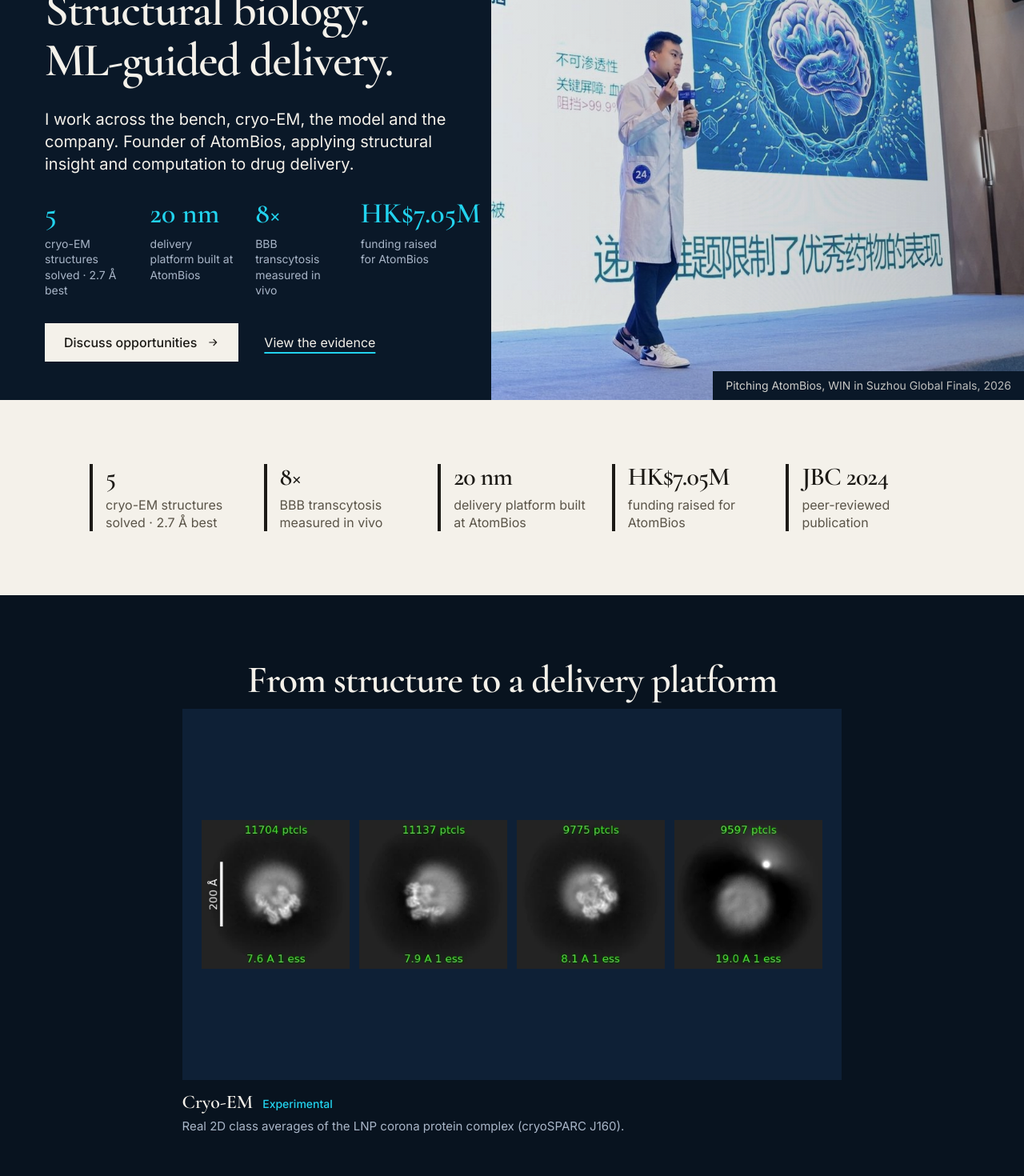
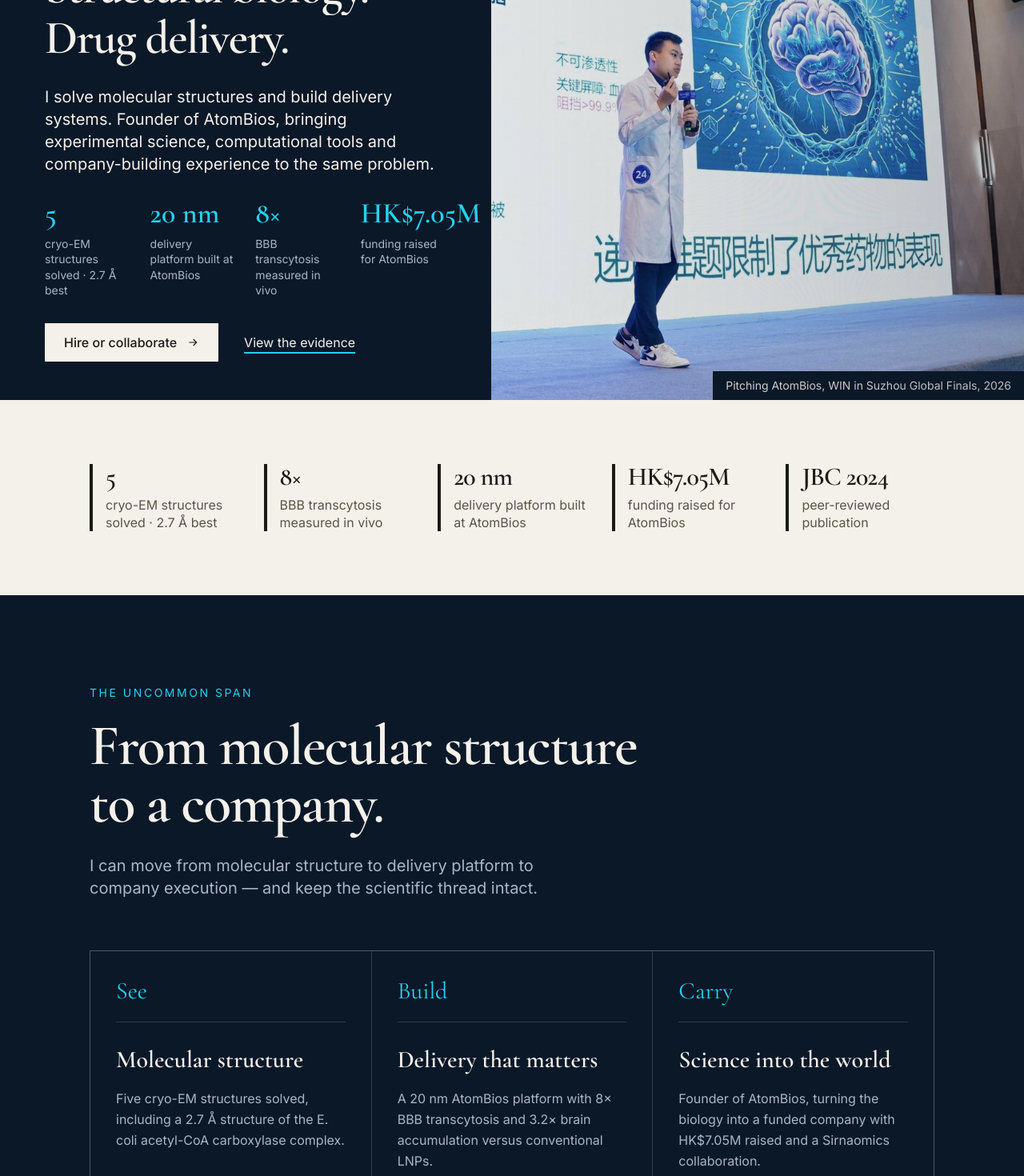
Before and after one commit to Grasswall/jackieng-profile, a Next.js app: page /jackieng-profile/ in a window 1280 px wide. Shown: the part 300-1770 px from the top of the page at 80% size. Built offline with nearby package versions, Linux system fonts and the light colour scheme.

Commit message:
Make unique talent proposition explicit

```diff
--- a/src/app/page.tsx
+++ b/src/app/page.tsx
@@ -1,5 +1,6 @@
 import { EditorialHero } from "@/components/EditorialHero";
 import { ProofStrip } from "@/components/ProofStrip";
+import { UniqueSpan } from "@/components/UniqueSpan";
 import { Vision } from "@/components/Vision";
 import { FounderLens } from "@/components/motion/FounderLens";
 import { EvidenceLayers } from "@/components/motion/EvidenceLayers";
@@ -15,6 +16,7 @@ export default function Home() {
     <main>
       <EditorialHero />
       <ProofStrip />
+      <UniqueSpan />
       {/* Capability proof first; motion chapters then make each claim inspectable. */}
       <Flow />
       <FounderLens />
--- a/src/components/ContactV4.tsx
+++ b/src/components/ContactV4.tsx
@@ -45,16 +45,18 @@ export function ContactV4({ email }: ContactProps) {
           <div data-reveal className="mt-10">
             <Magnetic>
               <a
-                href={`mailto:${email}`}
+                href={`mailto:${email}?subject=Scientific%20role%20discussion`}
                 className="group inline-flex min-h-14 items-center gap-3 bg-ink px-8 text-xl font-medium text-cream transition-colors hover:bg-clay active:scale-95"
                 aria-label={`Email ${email}`}
               >
-                Discuss opportunities
+                Discuss a role
                 <svg viewBox="0 0 24 24" className="h-5 w-5 fill-none stroke-current transition-transform group-hover:translate-x-1" strokeWidth="1.75" aria-hidden="true">
                   <path d="M5 12h14M13 6l6 6-6 6" />
                 </svg>
               </a>
             </Magnetic>
+            <a href={`mailto:${email}?subject=Research%20collaboration`} className="mt-5 block w-fit min-h-11 text-lg underline underline-offset-4">Propose a collaboration</a>
+            <a href={`mailto:${email}?subject=CV%20request`} className="mt-2 block w-fit min-h-11 text-base underline underline-offset-4">Request my CV</a>
             <p className="mt-4 text-base text-stone">{email}</p>
           </div>
 
--- a/src/components/EditorialHero.tsx
+++ b/src/components/EditorialHero.tsx
@@ -66,13 +66,13 @@ export function EditorialHero() {
           </span>
           <span className="block overflow-hidden pb-[0.08em]">
             <span className="ed-rise block" style={{ animationDelay: '0.25s' }}>
-              ML-guided delivery.
+              Drug delivery.
             </span>
           </span>
         </h1>
 
         <p className="mb-7 max-w-[44ch] text-lg leading-snug text-cream md:text-xl">
-          I work across the bench, cryo-EM, the model and the company. Founder of AtomBios, applying structural insight and computation to drug delivery.
+          I solve molecular structures and build delivery systems. Founder of AtomBios, bringing experimental science, computational tools and company-building experience to the same problem.
         </p>
 
         <dl className="mb-8 grid grid-cols-2 gap-x-6 gap-y-5 lg:grid-cols-4">
@@ -90,14 +90,14 @@ export function EditorialHero() {
               href="#contact"
               className="group inline-flex min-h-12 items-center gap-3 bg-cream px-6 text-base font-medium text-ink transition-colors hover:bg-signal active:scale-95"
             >
-              Discuss opportunities
+              Hire or collaborate
               <svg viewBox="0 0 24 24" className="h-4 w-4 fill-none stroke-current transition-transform group-hover:translate-x-1" strokeWidth="1.75" aria-hidden="true">
                 <path d="M5 12h14M13 6l6 6-6 6" />
               </svg>
             </a>
           </Magnetic>
           <a
-            href="#flow"
+            href="#unique-span"
             className="inline-flex min-h-11 items-center text-base text-cream underline decoration-signal decoration-2 underline-offset-[6px] transition-colors hover:text-signal"
           >
             View the evidence
--- /dev/null
+++ b/src/components/UniqueSpan.tsx
@@ -0,0 +1,48 @@
+const spans = [
+  {
+    label: 'See',
+    title: 'Molecular structure',
+    body: 'Five cryo-EM structures solved, including a 2.7 Å structure of the E. coli acetyl-CoA carboxylase complex.',
+  },
+  {
+    label: 'Build',
+    title: 'Delivery that matters',
+    body: 'A 20 nm AtomBios platform with 8× BBB transcytosis and 3.2× brain accumulation versus conventional LNPs.',
+  },
+  {
+    label: 'Carry',
+    title: 'Science into the world',
+    body: 'Founder of AtomBios, turning the biology into a funded company with HK$7.05M raised and a Sirnaomics collaboration.',
+  },
+]
+
+export function UniqueSpan() {
+  return (
+    <section id="unique-span" aria-labelledby="unique-span-heading" className="bg-deep py-20 text-cream md:py-28">
+      <div className="mx-auto max-w-6xl px-6 md:px-12">
+        <div className="max-w-3xl">
+          <p className="mb-5 text-sm uppercase tracking-[0.18em] text-signal">The uncommon span</p>
+          <h2 id="unique-span-heading" className="font-heading text-5xl font-semibold leading-[0.98] tracking-tight text-balance md:text-7xl">
+            From molecular structure<br />
+            to a company.
+          </h2>
+          <p className="mt-7 max-w-[47ch] text-lg leading-relaxed text-mist md:text-xl">
+            I can move from molecular structure to delivery platform to company execution — and keep the scientific thread intact.
+          </p>
+        </div>
+
+        <ol className="mt-16 grid gap-px overflow-hidden border border-white/15 bg-white/15 md:grid-cols-3" aria-label="Three ways Jackie contributes">
+          {spans.map((span) => (
+            <li key={span.label} className="bg-deep p-7 md:min-h-[18rem] md:p-8">
+              <div className="flex items-baseline justify-between gap-4 border-b border-white/15 pb-5">
+                <span className="font-heading text-3xl text-signal">{span.label}</span>
+              </div>
+              <h3 className="mt-7 font-heading text-3xl font-semibold leading-tight">{span.title}</h3>
+              <p className="mt-4 text-base leading-relaxed text-mist">{span.body}</p>
+            </li>
+          ))}
+        </ol>
+      </div>
+    </section>
+  )
+}
```
